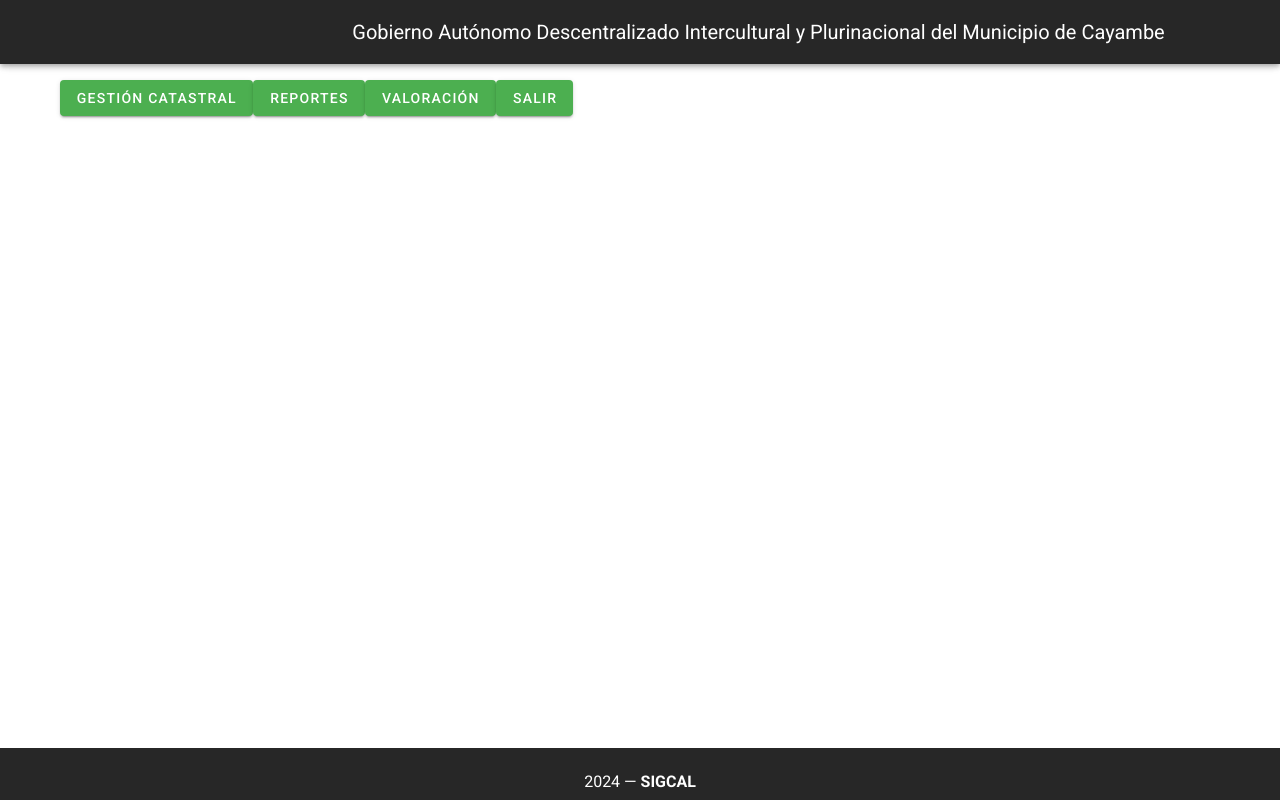
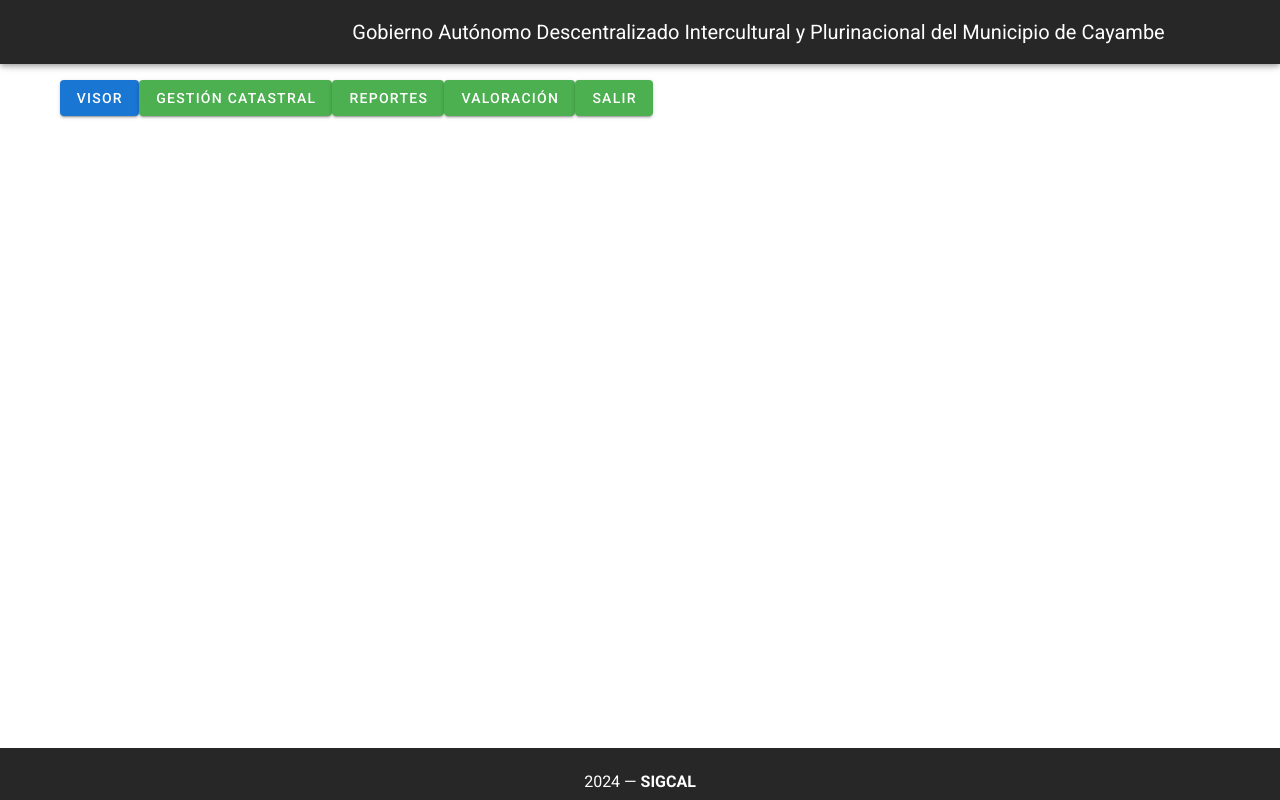
Before and after one commit to EduNeck/sigcal, a Vue app: page /menu-rural in a window 1280 px wide. Built offline with nearby package versions, Linux system fonts and the light colour scheme.

Commit message:
Visor y Ajustes

```diff
--- a/package.json
+++ b/package.json
@@ -9,8 +9,10 @@
   },
   "dependencies": {
     "core-js": "^3.8.3",
+    "leaflet": "^1.9.4",
     "vue": "^2.6.14",
     "vue-router": "^3.6.5",
+    "vue2-leaflet": "^2.7.1",
     "vuetify": "^2.6.0"
   },
   "devDependencies": {
--- a/src/components/MenuRural.vue
+++ b/src/components/MenuRural.vue
@@ -3,7 +3,14 @@
       <!-- Botón que activa el menú -->
       <v-menu offset-y>
         <template v-slot:activator="{ on, attrs }">
-                <v-btn color="green" dark v-bind="attrs" v-on="on">
+          <v-btn color="primary" dark class="mb-3" v-bind="attrs" v-on="on" @click="navigateToVisor('rural')">
+            Visor
+          </v-btn>
+        </template>
+      </v-menu>
+      <v-menu offset-y>
+        <template v-slot:activator="{ on, attrs }">
+          <v-btn color="green" dark class="mb-3" v-bind="attrs" v-on="on">
             Gestión Catastral
           </v-btn>
         </template>
@@ -23,7 +30,7 @@
       <!-- Reportes -->
       <v-menu offset-y>
         <template v-slot:activator="{ on, attrs }">
-                <v-btn color="green" dark v-bind="attrs" v-on="on">
+          <v-btn color="green" dark class="mb-3" v-bind="attrs" v-on="on">
             Reportes
           </v-btn>
         </template>
@@ -42,25 +49,29 @@
       <!-- Valoración -->
       <v-menu offset-y>
         <template v-slot:activator="{ on, attrs }">
-                <v-btn color="green" dark v-bind="attrs" v-on="on" @click="$router.push('/valora-rural')">
+          <v-btn color="green" dark class="mb-3" v-bind="attrs" v-on="on" @click="$router.push('/valora-rural')">
             Valoración
           </v-btn>
         </template>
-
       </v-menu>
       <!-- Salir -->
       <v-menu offset-y>
         <template v-slot:activator="{ on, attrs }">
-                <v-btn color="green" dark v-bind="attrs" v-on="on" @click="$router.push('/menu-ingreso')" >
+          <v-btn color="green" dark class="mb-3" v-bind="attrs" v-on="on" @click="$router.push('/menu-ingreso')">
             Salir
           </v-btn>
         </template>
       </v-menu>
-
     </v-container>
   </template>
+
   <script>
   export default {
     name: 'MenuRural',
-  };
+    methods: {
+      navigateToVisor(tipo) {
+        this.$router.push({ path: '/visor', query: { tipo: tipo } });
+      }
+    }
+  }
   </script>
--- a/src/components/MenuUrbano.vue
+++ b/src/components/MenuUrbano.vue
@@ -3,7 +3,14 @@
       <!-- Botón que activa el menú -->
       <v-menu offset-y>
         <template v-slot:activator="{ on, attrs }">
-                <v-btn color="primary" dark v-bind="attrs" v-on="on">
+          <v-btn color="primary" dark class="mb-3" v-bind="attrs" v-on="on" @click="navigateToVisor('urbano')">
+            Visor
+          </v-btn>
+        </template>
+      </v-menu>
+      <v-menu offset-y>
+        <template v-slot:activator="{ on, attrs }">
+          <v-btn color="primary" dark class="mb-3" v-bind="attrs" v-on="on">
             Gestión Catastral
           </v-btn>
         </template>
@@ -23,7 +30,7 @@
       <!-- Reportes -->
       <v-menu offset-y>
         <template v-slot:activator="{ on, attrs }">
-                <v-btn color="primary" dark v-bind="attrs" v-on="on">
+          <v-btn color="primary" dark class="mb-3" v-bind="attrs" v-on="on">
             Reportes
           </v-btn>
         </template>
@@ -42,7 +49,7 @@
       <!-- Valoración -->
       <v-menu offset-y>
         <template v-slot:activator="{ on, attrs }">
-                <v-btn color="primary" dark v-bind="attrs" v-on="on" @click="$router.push('/valora-urbana')">
+          <v-btn color="primary" dark class="mb-3" v-bind="attrs" v-on="on" @click="$router.push('/valora-urbana')">
             Valoración
           </v-btn>
         </template>
@@ -50,15 +57,21 @@
       <!-- Salir -->
       <v-menu offset-y>
         <template v-slot:activator="{ on, attrs }">
-                <v-btn color="primary" dark v-bind="attrs" v-on="on" @click="$router.push('/menu-ingreso')" >
+          <v-btn color="primary" dark class="mb-3" v-bind="attrs" v-on="on" @click="$router.push('/menu-ingreso')">
             Salir
           </v-btn>
         </template>
       </v-menu>
     </v-container>
   </template>
+
   <script>
   export default {
     name: 'MenuUrbano',
-  };
+    methods: {
+      navigateToVisor(tipo) {
+        this.$router.push({ path: '/visor', query: { tipo: tipo } });
+      }
+    }
+  }
   </script>
--- /dev/null
+++ b/src/components/visor/MapaCayambe.vue
@@ -0,0 +1,60 @@
+<template>
+  <v-container>
+    <v-card class="mx-auto" max-width="900">
+      <v-card-title class="d-flex justify-center"><h3>Visor Geográfico</h3></v-card-title>
+      <v-card-text>
+        <l-map
+          :zoom="zoom"
+          :center="center"
+          style="height: 600px; width: 100%;"
+        >
+          <l-tile-layer :url="url" :attribution="attribution"></l-tile-layer>
+          <l-marker :lat-lng="center"></l-marker>
+        </l-map>
+      </v-card-text>
+      <v-card-actions>
+        <v-spacer></v-spacer>
+        <v-btn color="secondary" @click="navigateToMenu">Salir</v-btn>
+      </v-card-actions>
+    </v-card>
+  </v-container>
+</template>
+
+<script>
+import { LMap, LTileLayer, LMarker } from 'vue2-leaflet';
+import 'leaflet/dist/leaflet.css';
+
+export default {
+  name: 'MapaCayambe',
+  components: {
+    LMap,
+    LTileLayer,
+    LMarker,
+  },
+  data() {
+    return {
+      zoom: 13,
+      center: [0.0407, -78.1435],
+      url: 'https://{s}.tile.openstreetmap.org/{z}/{x}/{y}.png',
+      attribution: '&copy; <a href="https://www.openstreetmap.org/copyright">OpenStreetMap</a> contributors',
+      tipo: this.$route.query.tipo // Obtener el parámetro 'tipo' de la URL
+    }
+  },
+  methods: {
+    navigateToMenu() {
+      if (this.tipo === 'urbano') {
+        this.$router.push('/menu-urbano');
+      } else if (this.tipo === 'rural') {
+        this.$router.push('/menu-rural');
+      }
+    }
+  }
+}
+</script>
+
+<style scoped>
+.mx-auto {
+  margin-left: auto;
+  margin-right: auto;
+}
+</style>
--- a/src/router/index.js
+++ b/src/router/index.js
@@ -26,6 +26,7 @@ import FormGestionDocumental from '@/components/urbano/FormGestionDocumental.vue
 import FormGestionDocumentalRural from '@/components/rural/FormGestionDocumentalRural.vue';
 import GridListadoUrbano from '@/components/urbano/GridListadoUrbano.vue';
 import GridListadoRural from '@/components/rural/GridListadoRural.vue';
+import MapaCayambe from '@/components/visor/MapaCayambe.vue';
 
 
 Vue.use(Router);
@@ -194,6 +195,13 @@ const routes = [
     component: FormGestionDocumentalRural,
   },
 
+  /* Visor */
+  {
+    path: '/visor',
+    name: 'Visor',
+    component: MapaCayambe,
+  },
+
 
 ];
 
```
Also changed, not shown: src/assets/fondo-cayambe.png, 1 other file (tests, documents, lock files or other folders). Lines whose indentation alone changed are shown as unchanged.
